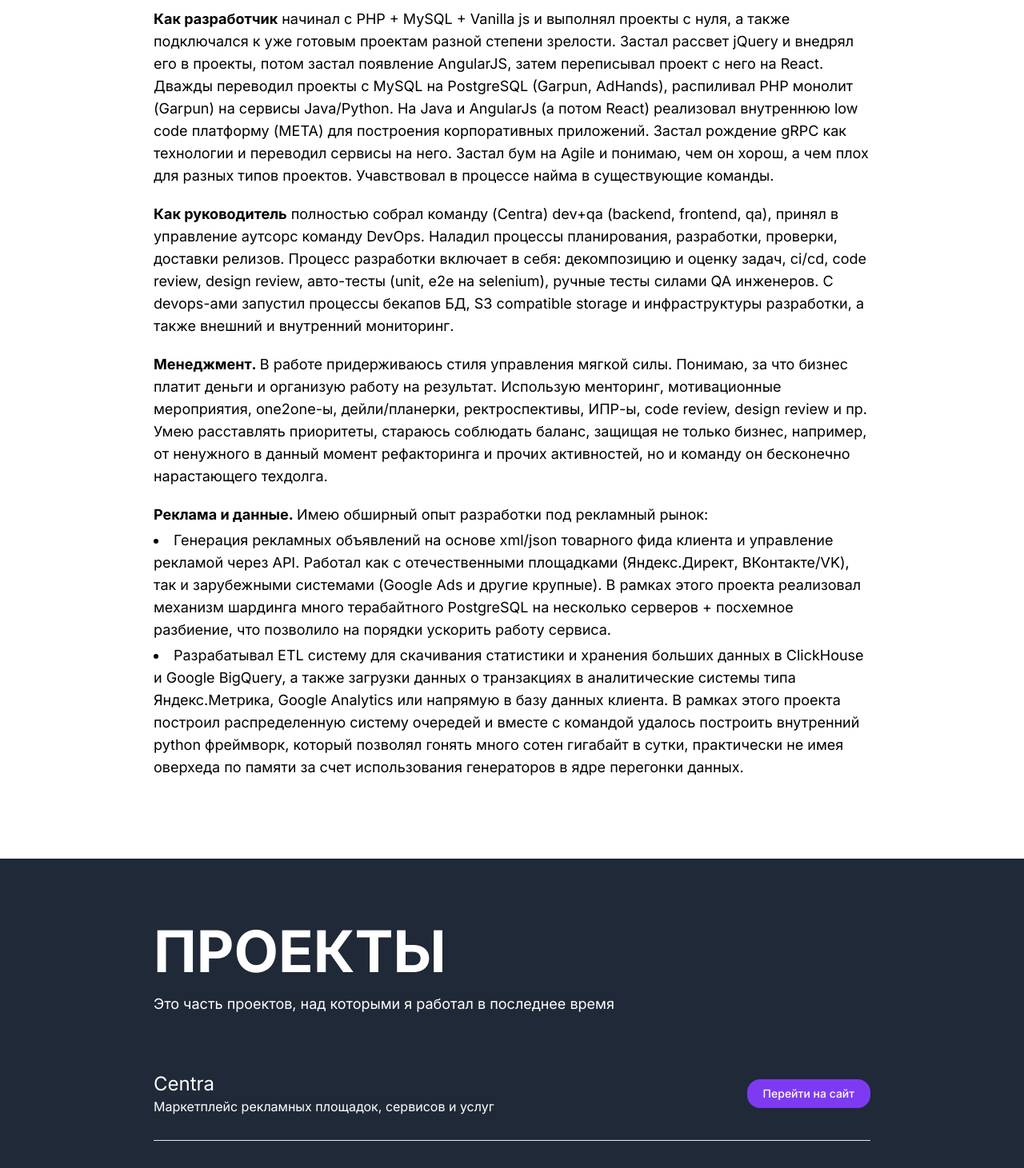
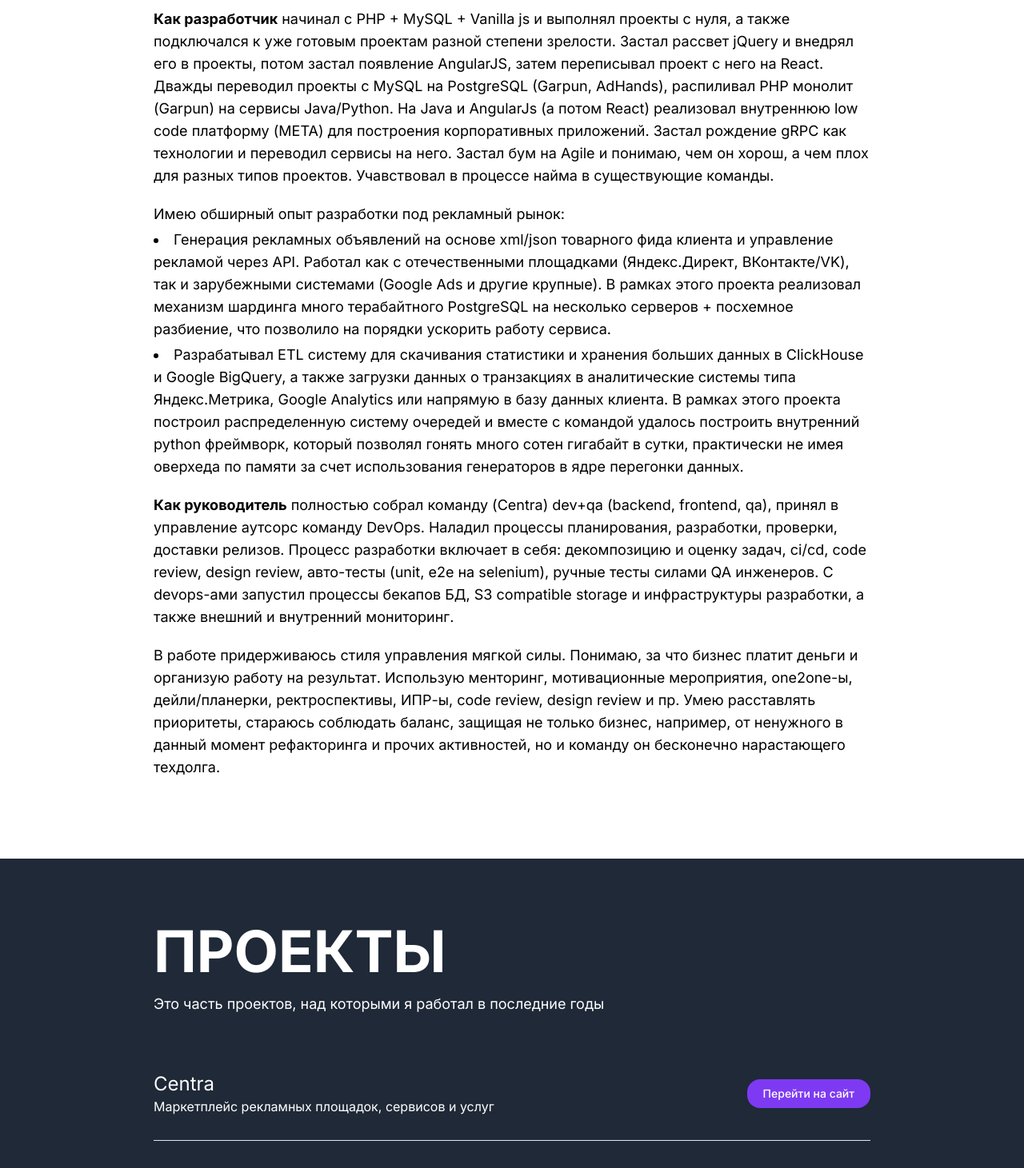
Before and after one commit to arturgspb/arturgspb.github.io, a Next.js app: page / in a window 1280 px wide. Shown: the part 1264-2725 px from the top of the page at 80% size. Built offline with nearby package versions, Linux system fonts and the light colour scheme.

Commit message:
feat: change text

```diff
--- a/app/page.tsx
+++ b/app/page.tsx
@@ -22,7 +22,7 @@ export default function Home() {
                                 <h3 className="text-base sm:text-2xl py-6">
                                     c
                                     &nbsp;
-                                    <span className="text-purple-500">Артур Геращенко</span>
+                                    <span className="text-purple-500">Артуром Геращенко</span>
                                 </h3>
                                 <div className="flex text-gray-700 gap-4 justify-center sm:justify-start"
                                      style={{ background: '#fff' }}>
@@ -86,6 +86,29 @@ export default function Home() {
                             Учавствовал в процессе найма в существующие команды.
                         </Text>
 
+                        <Text>
+                            Имею обширный опыт разработки под рекламный рынок:
+                        </Text>
+
+                        <ul className={'list-disc list-inside'}>
+                            <li className={'my-1 text-lg'}>Генерация рекламных объявлений на основе xml/json
+                                товарного фида клиента и управление рекламой через API. Работал как с отечественными
+                                площадками (Яндекс.Директ, ВКонтакте/VK), так и зарубежными системами (Google Ads и
+                                другие крупные). В рамках этого проекта реализовал механизм шардинга много
+                                терабайтного PostgreSQL на несколько серверов + посхемное разбиение,
+                                что позволило на порядки ускорить работу сервиса.
+                            </li>
+                            <li className={'my-1 text-lg'}>Разрабатывал ETL систему для скачивания статистики и
+                                хранения больших данных в ClickHouse и Google BigQuery, а также загрузки данных
+                                о транзакциях в аналитические системы типа Яндекс.Метрика, Google Analytics
+                                или напрямую в базу данных клиента. В рамках этого проекта построил распределенную
+                                систему очередей и вместе с командой удалось построить внутренний python фреймворк,
+                                который позволял гонять много сотен гигабайт в сутки, практически
+                                не имея оверхеда по памяти за счет использования генераторов в ядре перегонки
+                                данных.
+                            </li>
+                        </ul>
+
                         <Text className={'my-5'}>
                             <b>Как руководитель</b> полностью собрал команду (Centra) dev+qa (backend, frontend, qa),
                             принял в управление аутсорс команду DevOps.
@@ -93,12 +116,10 @@ export default function Home() {
                             Процесс разработки включает в себя: декомпозицию и оценку задач, ci/cd, code review, design
                             review, авто-тесты (unit, e2e на selenium), ручные тесты силами QA инженеров.
                             С devops-ами запустил процессы бекапов БД, S3 compatible storage и инфраструктуры
-                            разработки,
-                            а также внешний и внутренний мониторинг.
+                            разработки, а также внешний и внутренний мониторинг.
                         </Text>
 
                         <Text className={'my-5'}>
-                            <b>Менеджмент.&nbsp;</b>
                             В работе придерживаюсь стиля управления мягкой силы.
                             Понимаю, за что бизнес платит деньги и организую работу на результат.
 
@@ -108,39 +129,13 @@ export default function Home() {
                             защищая не только бизнес, например, от ненужного в данный момент рефакторинга и
                             прочих активностей, но и команду он бесконечно нарастающего техдолга.
                         </Text>
-
-                        <div className={'my-5'}>
-                            <Text>
-                                <b>Реклама и данные.&nbsp;</b>
-                                Имею обширный опыт разработки под рекламный рынок:
-                            </Text>
-
-                            <ul className={'list-disc list-inside'}>
-                                <li className={'my-1 text-lg'}>Генерация рекламных объявлений на основе xml/json
-                                    товарного фида клиента и управление рекламой через API. Работал как с отечественными
-                                    площадками (Яндекс.Директ, ВКонтакте/VK), так и зарубежными системами (Google Ads и
-                                    другие крупные). В рамках этого проекта реализовал механизм шардинга много
-                                    терабайтного PostgreSQL на несколько серверов + посхемное разбиение,
-                                    что позволило на порядки ускорить работу сервиса.
-                                </li>
-                                <li className={'my-1 text-lg'}>Разрабатывал ETL систему для скачивания статистики и
-                                    хранения больших данных в ClickHouse и Google BigQuery, а также загрузки данных
-                                    о транзакциях в аналитические системы типа Яндекс.Метрика, Google Analytics
-                                    или напрямую в базу данных клиента. В рамках этого проекта построил распределенную
-                                    систему очередей и вместе с командой удалось построить внутренний python фреймворк,
-                                    который позволял гонять много сотен гигабайт в сутки, практически
-                                    не имея оверхеда по памяти за счет использования генераторов в ядре перегонки
-                                    данных.
-                                </li>
-                            </ul>
-                        </div>
                     </div>
                 </div>
 
                 <div className={'bg-gray-800 text-site pt-16 sm:pt-20 pb-8'}>
                     <div className="mb-8 px-8 sm:px-0 max-w-4xl mx-auto">
                         <h1 className="uppercase mb-4 font-bold text-white text-4xl sm:text-7xl text-center sm:text-left">Проекты</h1>
-                        <Text color={'white'}>Это часть проектов, над которыми я работал в последнее время</Text>
+                        <Text color={'white'}>Это часть проектов, над которыми я работал в последние годы</Text>
 
                         <AboutMeProjectList/>
                     </div>
```
